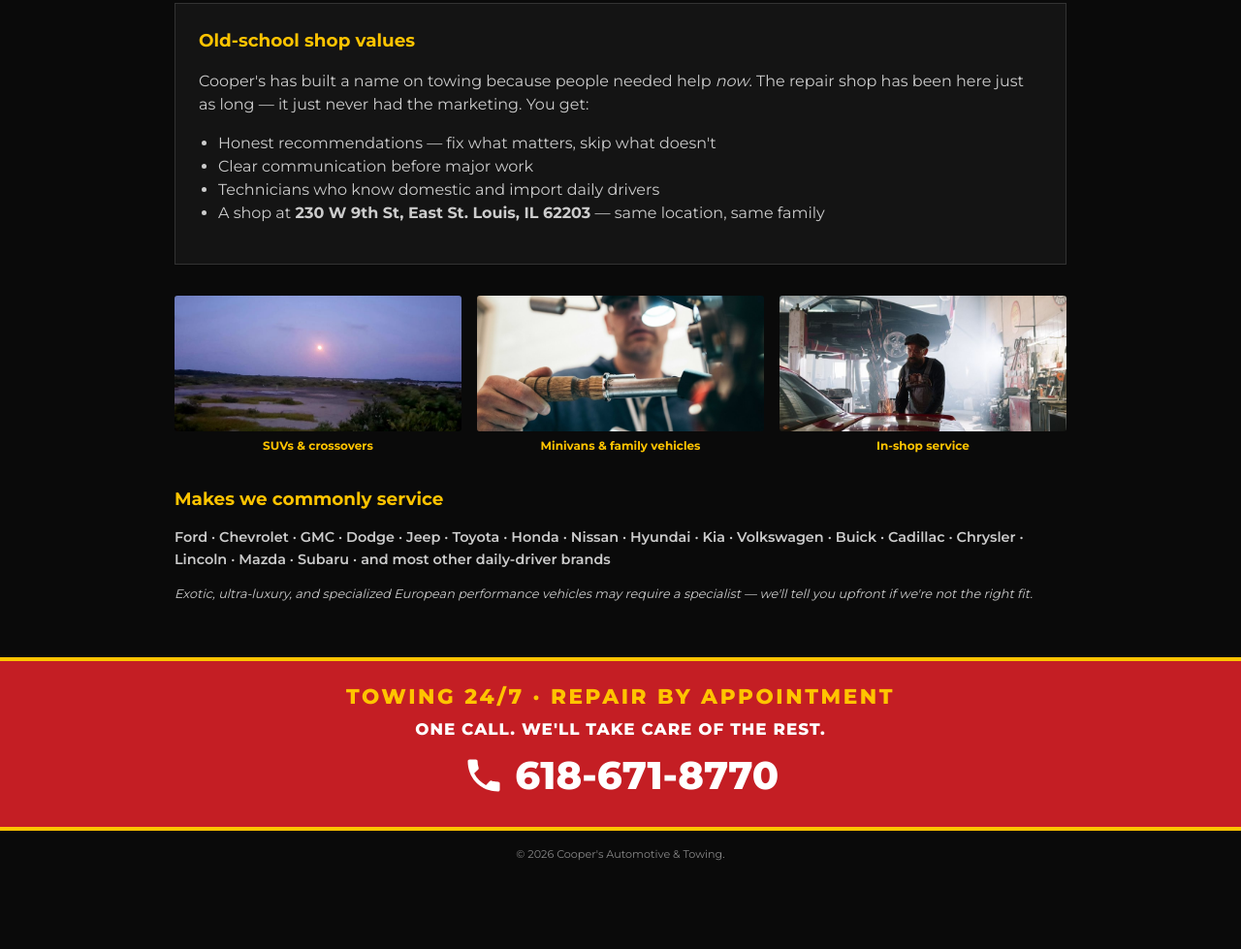
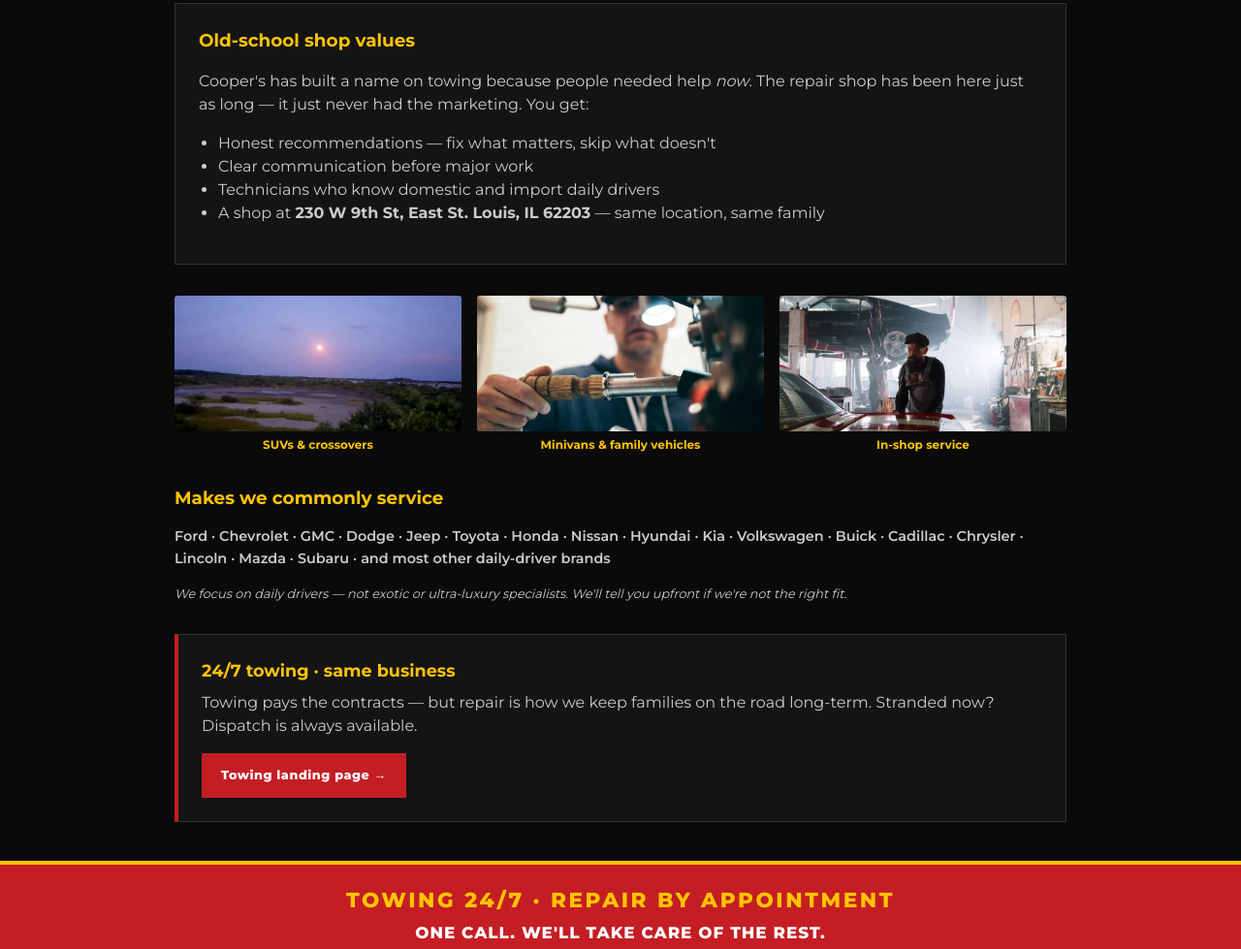
Before and after one commit to msimpson215/cooper-towing, a website: page automotive/index.html in a window 1280 px wide. Shown: the part 1818-2797 px from the top of the page at 97% size. Before the commit the page ends 2723 px from the top, so only its background shows below. Drawn offline with Linux system fonts and the light colour scheme.

Commit message:
Cross-link towing and automotive landing pages; remove luxury wording

```diff
--- a/automotive/index.html
+++ b/automotive/index.html
@@ -87,7 +87,7 @@
           <a href="/towing/" class="phone-inline">Learn about our 24/7 towing →</a>
         </div>
         <div class="tow-bridge-visual">
-          <img src="images/hero-clean.png" alt="Cooper's red tow truck — emergency response" width="480" height="320" loading="lazy">
+          <img src="/images/hero-clean.png" alt="Cooper's red tow truck — emergency response" width="480" height="320" loading="lazy">
         </div>
       </div>
     </section>
@@ -184,9 +184,14 @@
           and most other daily-driver brands
         </p>
         <p class="makes-note">
-          Exotic, ultra-luxury, and specialized European performance vehicles may require a specialist —
-          we'll tell you upfront if we're not the right fit.
+          We focus on daily drivers — not exotic or ultra-luxury specialists. We'll tell you upfront if we're not the right fit.
         </p>
+      </section>
+
+      <section class="service-path-panel service-path-tow">
+        <h2>24/7 towing · same business</h2>
+        <p>Towing pays the contracts — but repair is how we keep families on the road long-term. Stranded now? Dispatch is always available.</p>
+        <a href="/towing/" class="btn btn-call">Towing landing page →</a>
       </section>
     </div>
 
--- a/css/pages.css
+++ b/css/pages.css
@@ -401,3 +401,31 @@
   font-weight: 700;
   color: var(--yellow);
 }
+
+.service-path-panel {
+  margin-top: 2rem;
+  padding: 1.5rem;
+  border: 1px solid #333;
+}
+
+.service-path-panel h2 {
+  margin: 0 0 0.5rem;
+  font-size: 1.1rem;
+  color: var(--yellow);
+}
+
+.service-path-panel p {
+  margin: 0 0 1rem;
+  color: #ccc;
+  line-height: 1.5;
+}
+
+.service-path-repair {
+  border-left: 4px solid var(--yellow);
+  background: #141414;
+}
+
+.service-path-tow {
+  border-left: 4px solid var(--red);
+  background: #141414;
+}
```
Also changed, not shown: towing/index.html (+6 -1 lines).
